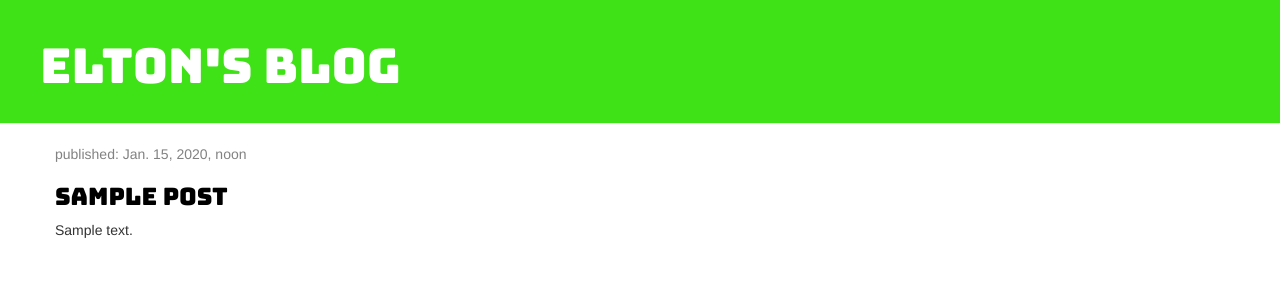
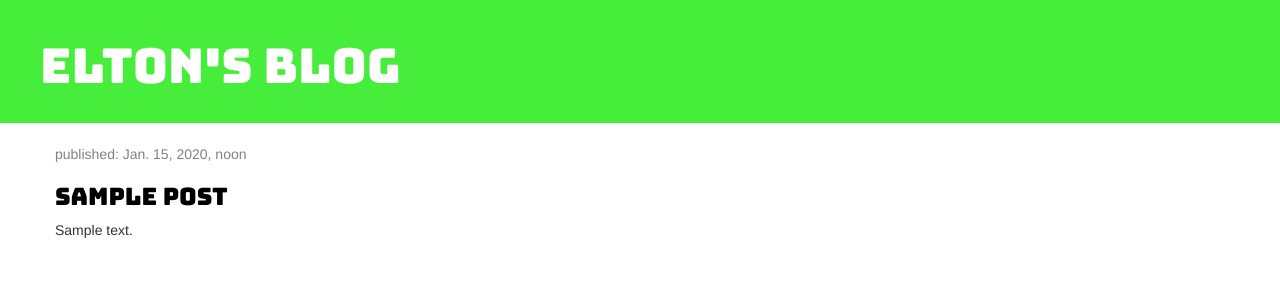
Before and after one commit to eltonwilliams/my-first-blog, a Django app: template blog/templates/blog/post_list.html in a window 1280 px wide. Shown: the top 300 px of the page. Run offline with Django 3.2, Linux system fonts and the light colour scheme; the template is opened without the code that fills it: values that come from a table or form of the project are taken from there, others are empty; tables that the repository leaves empty hold one stand-in row (values such as "Sample post"); some libraries are stand-ins or nearby versions.

Commit message:
color change

```diff
--- a/blog/static/css/blog.css
+++ b/blog/static/css/blog.css
@@ -1,5 +1,5 @@
 .page-header {
-    background-color: #3fe216;
+    background-color: #47ed3b;
     margin-top: 0;
     padding: 20px 20px 20px 40px;
 }
```
